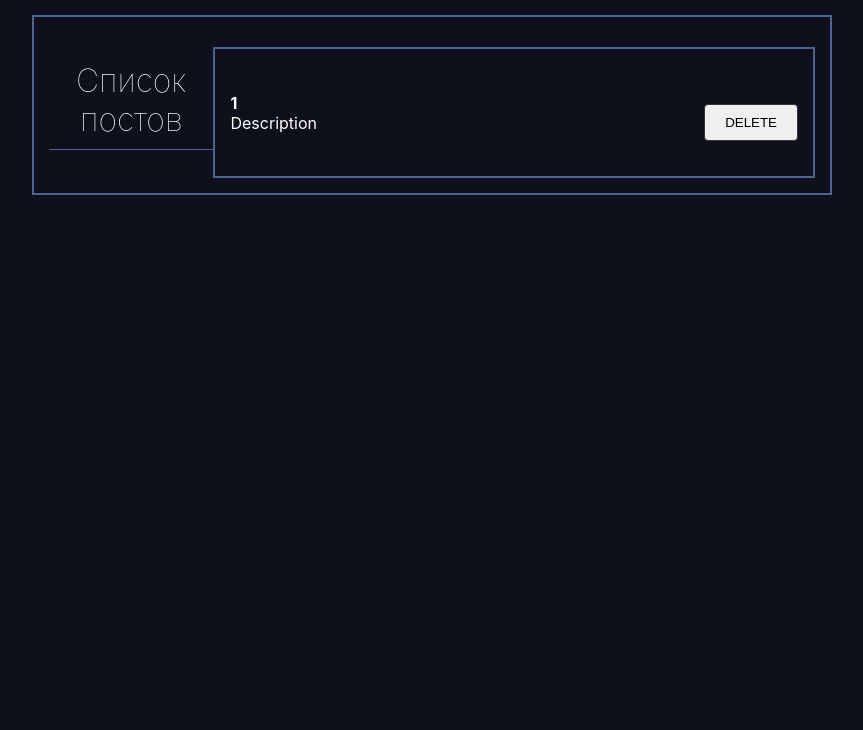
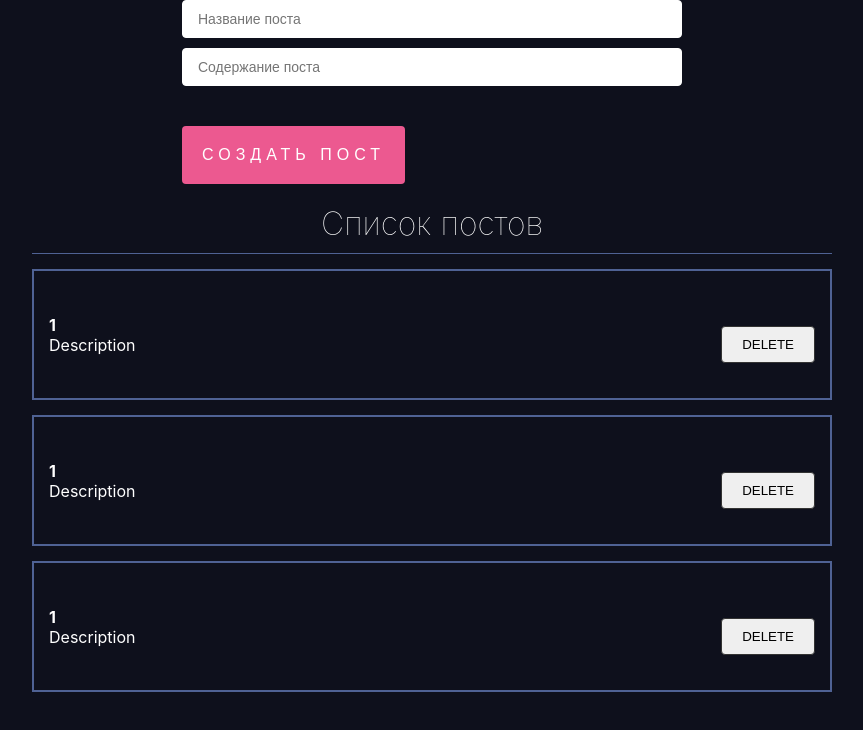
Before and after one commit to OniGrayFox/First_App_React, a React (Create React App) app: page / in a window 1280 px wide. Shown: the top 730 px of the page, without its empty margins (208-1071 px from the left). Built offline with nearby package versions, Linux system fonts and the light colour scheme.

Commit message:
Update 6 files

```diff
--- a/src/App.js
+++ b/src/App.js
@@ -6,14 +6,22 @@ import Regform from "./RegForm"
 import CustomInput from "./CustomInput";
 import PostItem from "./PostItems";
 import PostList from "./PostList";
+import PostInput from "./PostInput";
+
+
+
+
 
 function App() {
  const [posts , setPosts] = useState([
-  {id: 1 , title: "JS", body: "Description"}
+  {id: 1 , title: "JS", body: "Description"},
+  {id: 1 , title: "JS", body: "Description"},
+  {id: 1 , title: "JS", body: "Description"},
  ])
   return (
 
     <div>
+      <PostInput/>
       <PostList posts={posts} title = "Cписок постов"/>
 
     </div>
--- /dev/null
+++ b/src/PostInput.js
@@ -0,0 +1,19 @@
+import React, { useState } from "react";
+
+
+
+
+const PostInput = ({posts, title}) => {
+
+  return (
+    <form>
+        <input type = "text" placeholder="Название поста"/>
+        <input type = "text" placeholder="Содержание поста"/>
+        <button type="submit">Создать пост</button>
+    </form>
+
+
+
+  );
+}
+export default PostInput;
--- a/src/PostItems.js
+++ b/src/PostItems.js
@@ -1,5 +1,5 @@
 import React from "react";
-
+import classess from "./UI/Components/MyButton"
 const PostItem = (props) => {
 
   console.log(props)
--- a/src/PostList.js
+++ b/src/PostList.js
@@ -7,7 +7,7 @@ import PostItem from "./PostItems";
 const PostList = ({posts, title}) => {
 
   return (
-    <div className="post">
+    <div >
     <h1 style = {{textAlign: 'center'}}>
         {title}
       </h1>
--- /dev/null
+++ b/src/UI/Components/MyButton.js
@@ -0,0 +1,18 @@
+import React, { useState } from "react";
+import classess from "./MyButtonStyle.css"
+
+
+
+const MyButton = (props) => {
+
+  return (
+    <button className={classess.newBtn}>
+
+
+    </button>
+
+
+
+  );
+}
+export default MyButton;
--- /dev/null
+++ b/src/UI/Components/MyButtonStyle.css
@@ -0,0 +1,11 @@
+.newBtn{
+    background: #ec5990;
+    color: white;
+    text-transform: none;
+    border: 1px solid #ec5990;
+    margin-top: 40px;
+    padding: 20px;
+    font-size: 12px;
+    font-weight: 10;
+
+}
```
